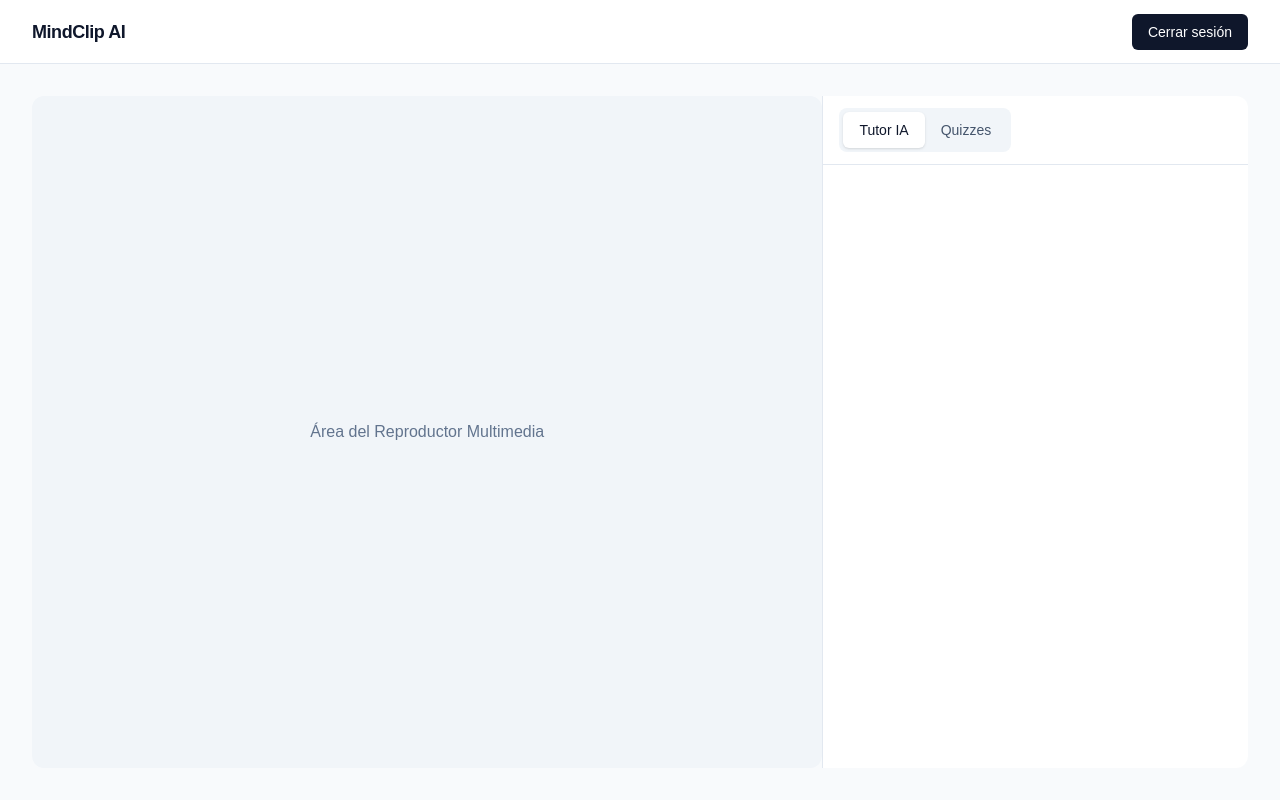
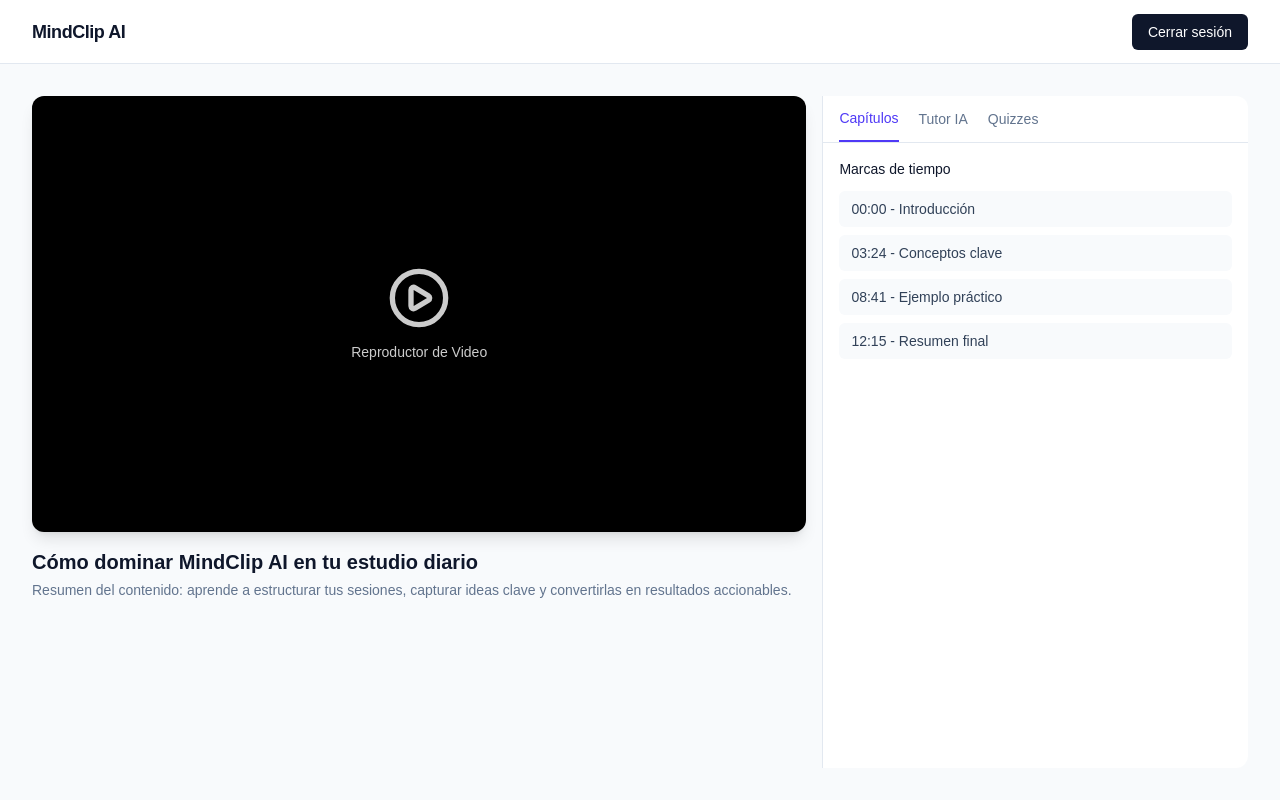
Before and after one commit to MindClip-AI/mindclip-frontend, a Next.js app: page /workspace in a window 1280 px wide. Built offline with nearby package versions, Linux system fonts and the light colour scheme; no server answers.

Commit message:
feat: interactive layout of the workspace finished

```diff
--- a/src/app/workspace/page.tsx
+++ b/src/app/workspace/page.tsx
@@ -1,20 +1,95 @@
+'use client'
+
+import { PlayCircle } from 'lucide-react'
+import { useState } from 'react'
+
 export default function WorkspacePage() {
+  const [activeTab, setActiveTab] = useState<'chapters' | 'chat' | 'quizzes'>('chapters')
+
   return (
     <section className="flex min-h-[calc(100vh-8rem)] flex-col gap-4 lg:grid lg:grid-cols-[65fr_35fr] lg:gap-0">
-      <div className="flex min-h-[320px] items-center justify-center rounded-xl bg-slate-100 p-6 text-center text-slate-500 lg:min-h-full">
-        Área del Reproductor Multimedia
+      <div className="space-y-4 lg:pr-4">
+        <div className="relative aspect-video rounded-xl bg-black shadow-lg">
+          <div className="absolute inset-0 flex flex-col items-center justify-center gap-3 text-center">
+            <PlayCircle className="h-16 w-16 text-white/80" />
+            <p className="text-sm text-white/80">Reproductor de Video</p>
+          </div>
+        </div>
+
+        <div>
+          <h1 className="text-xl font-bold text-slate-900">Cómo dominar MindClip AI en tu estudio diario</h1>
+          <p className="mt-1 text-sm text-slate-500">
+            Resumen del contenido: aprende a estructurar tus sesiones, capturar ideas clave y convertirlas en resultados accionables.
+          </p>
+        </div>
       </div>
 
       <aside className="rounded-xl border border-slate-200 bg-white lg:rounded-l-none lg:border-l lg:border-y-0 lg:border-r-0">
-        <div className="border-b border-slate-200 px-4 py-3">
-          <div className="inline-flex rounded-lg bg-slate-100 p-1">
-            <button type="button" className="rounded-md bg-white px-4 py-2 text-sm font-medium text-slate-900 shadow-sm">
+        <div className="border-b border-slate-200 px-4 pt-3">
+          <div className="flex gap-5 text-sm">
+            <button
+              type="button"
+              onClick={() => setActiveTab('chapters')}
+              className={`pb-3 ${activeTab === 'chapters' ? 'border-b-2 border-indigo-600 text-indigo-600 font-medium' : 'text-slate-500 hover:text-slate-700'}`}
+            >
+              Capítulos
+            </button>
+            <button
+              type="button"
+              onClick={() => setActiveTab('chat')}
+              className={`pb-3 ${activeTab === 'chat' ? 'border-b-2 border-indigo-600 text-indigo-600 font-medium' : 'text-slate-500 hover:text-slate-700'}`}
+            >
               Tutor IA
             </button>
-            <button type="button" className="rounded-md px-4 py-2 text-sm font-medium text-slate-600 hover:text-slate-900">
+            <button
+              type="button"
+              onClick={() => setActiveTab('quizzes')}
+              className={`pb-3 ${activeTab === 'quizzes' ? 'border-b-2 border-indigo-600 text-indigo-600 font-medium' : 'text-slate-500 hover:text-slate-700'}`}
+            >
               Quizzes
             </button>
           </div>
+        </div>
+
+        <div className="flex min-h-[320px] flex-col p-4">
+          {activeTab === 'chapters' ? (
+            <div className="space-y-3 text-sm text-slate-700">
+              <p className="font-medium text-slate-900">Marcas de tiempo</p>
+              <ul className="space-y-2">
+                <li className="rounded-md bg-slate-50 px-3 py-2">00:00 - Introducción</li>
+                <li className="rounded-md bg-slate-50 px-3 py-2">03:24 - Conceptos clave</li>
+                <li className="rounded-md bg-slate-50 px-3 py-2">08:41 - Ejemplo práctico</li>
+                <li className="rounded-md bg-slate-50 px-3 py-2">12:15 - Resumen final</li>
+              </ul>
+            </div>
+          ) : null}
+
+          {activeTab === 'chat' ? (
+            <div className="flex h-full flex-col">
+              <div className="flex-1 rounded-lg border border-slate-200 bg-slate-50 p-3 text-sm text-slate-600">
+                Historial del chat con el Tutor IA
+              </div>
+              <div className="mt-3">
+                <input
+                  type="text"
+                  placeholder="Escribe tu pregunta..."
+                  className="w-full rounded-md border border-slate-300 px-3 py-2 text-sm text-slate-900 placeholder:text-slate-400 focus:outline-none focus:ring-2 focus:ring-indigo-500"
+                />
+              </div>
+            </div>
+          ) : null}
+
+          {activeTab === 'quizzes' ? (
+            <div className="space-y-3 text-sm text-slate-700">
+              <p className="font-medium text-slate-900">Pregunta de opción múltiple</p>
+              <div className="rounded-md border border-slate-200 p-3">¿Qué sección resume los puntos más importantes del video?</div>
+              <ul className="space-y-2">
+                <li className="rounded-md bg-slate-50 px-3 py-2">A) Introducción</li>
+                <li className="rounded-md bg-slate-50 px-3 py-2">B) Conceptos clave</li>
+                <li className="rounded-md bg-slate-50 px-3 py-2">C) Resumen final</li>
+              </ul>
+            </div>
+          ) : null}
         </div>
       </aside>
     </section>
```
